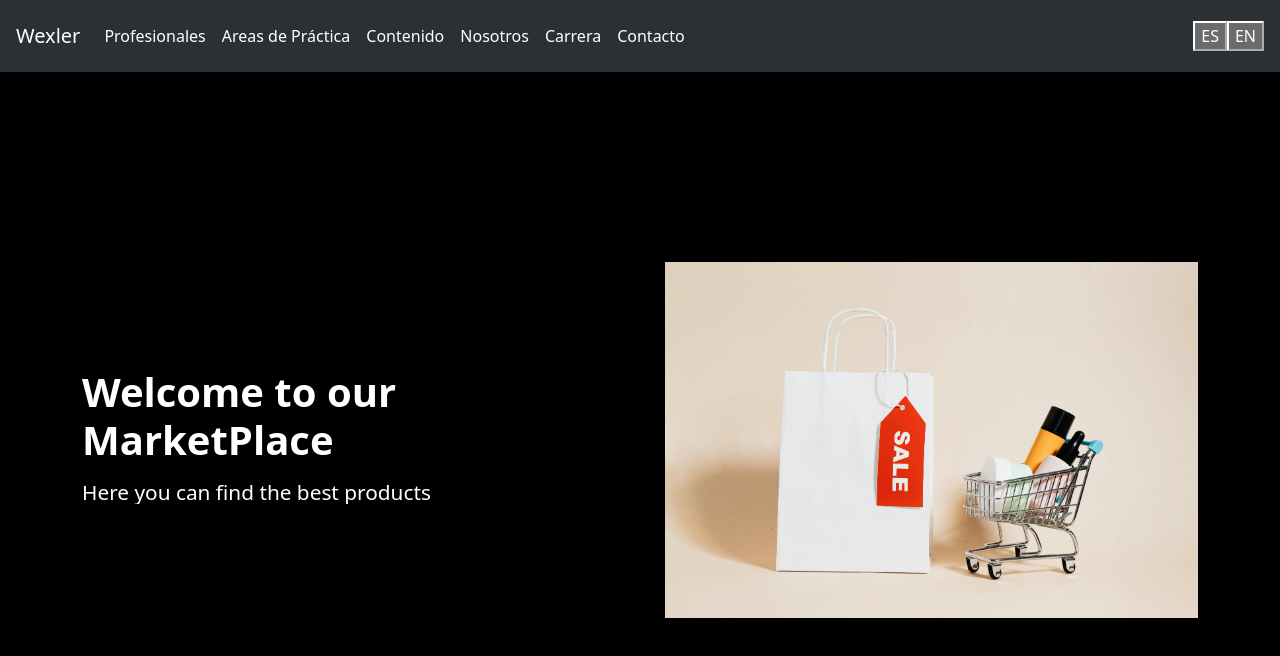
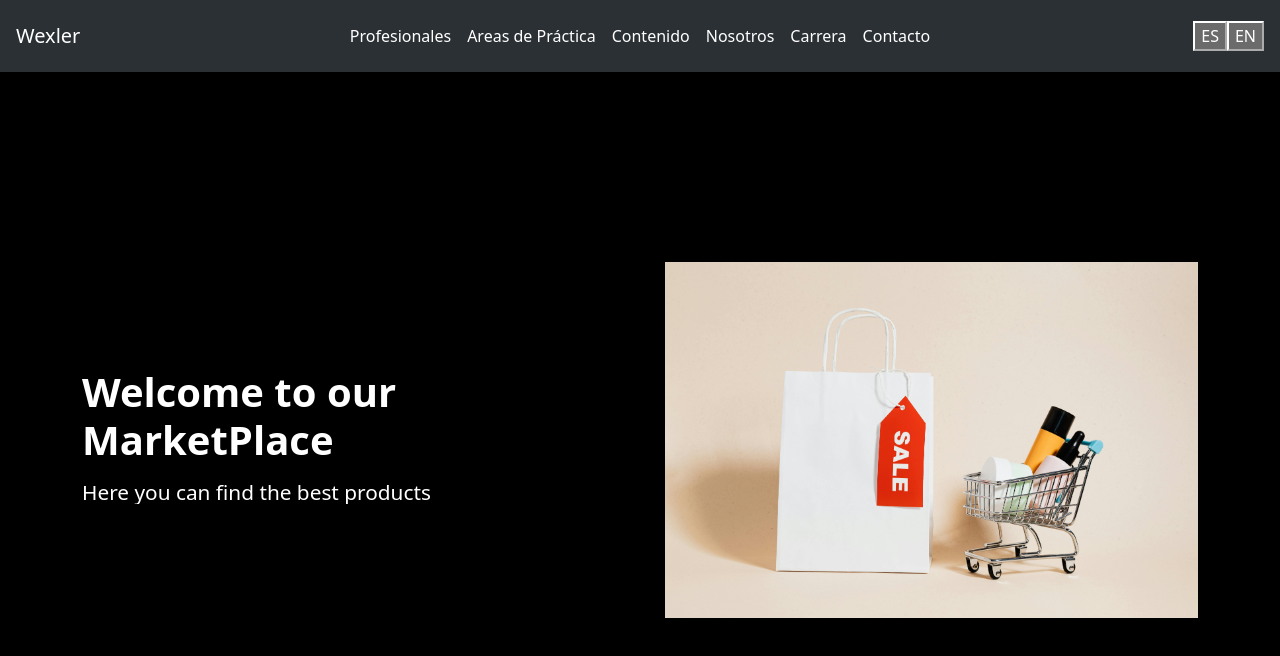
Before and after one commit to emmanuel-cruz-dev/proyecto-angular, an Angular app: page / in a window 1280 px wide. Shown: the top 656 px of the page. Built offline with nearby package versions, Linux system fonts and the light colour scheme.

Commit message:
estructura en header

```diff
--- a/src/app/app.component.css
+++ b/src/app/app.component.css
@@ -1,12 +1,40 @@
-.general-styles{
+/* * {
+  border: 1px solid red;
+} */
+
+.general-styles {
   background-color: black;
   color: white;
 }
 
-.navbar{
+.navbar {
   width: 100%;
   position: fixed;
   top: 0;
   left: 0;
   padding: 1rem;
 }
+
+.name__container {
+  overflow-y: hidden;
+  flex: 1;
+}
+
+.d-flex {
+  display: flex;
+  justify-content: space-between;
+  align-items: center;
+  width: 100%;
+  height: 100%;
+}
+
+.language__button__container {
+  flex: 1;
+  display: flex;
+  justify-content: flex-end;
+}
+
+.collapse {
+  display: flex;
+  justify-content: center;
+}
--- a/src/app/app.component.html
+++ b/src/app/app.component.html
@@ -1,7 +1,7 @@
 <div class="general-styles">
   <nav class="navbar navbar-expand-lg bg-body-tertiary" data-bs-theme="dark">
     <div class="d-flex justify-content-between align-items-center w-100 h-100">
-      <div>
+      <div class="name__container">
         <a class="navbar-brand" href="#">Wexler</a>
         <button
           class="navbar-toggler"
@@ -73,7 +73,7 @@
           </li>
         </ul>
       </div>
-      <div>
+      <div class="language__button__container">
         <button>ES</button>
         <button>EN</button>
       </div>
```
